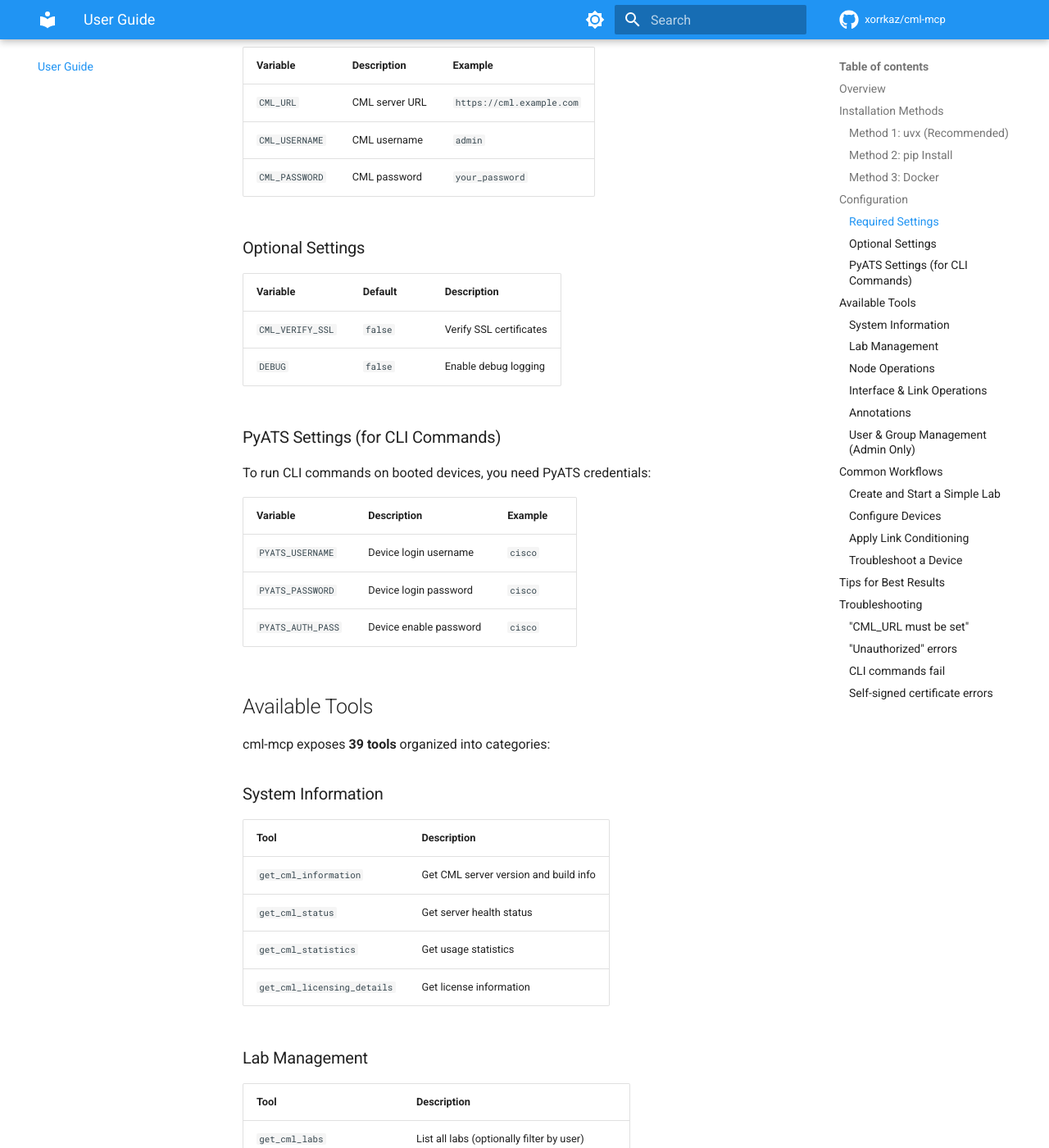
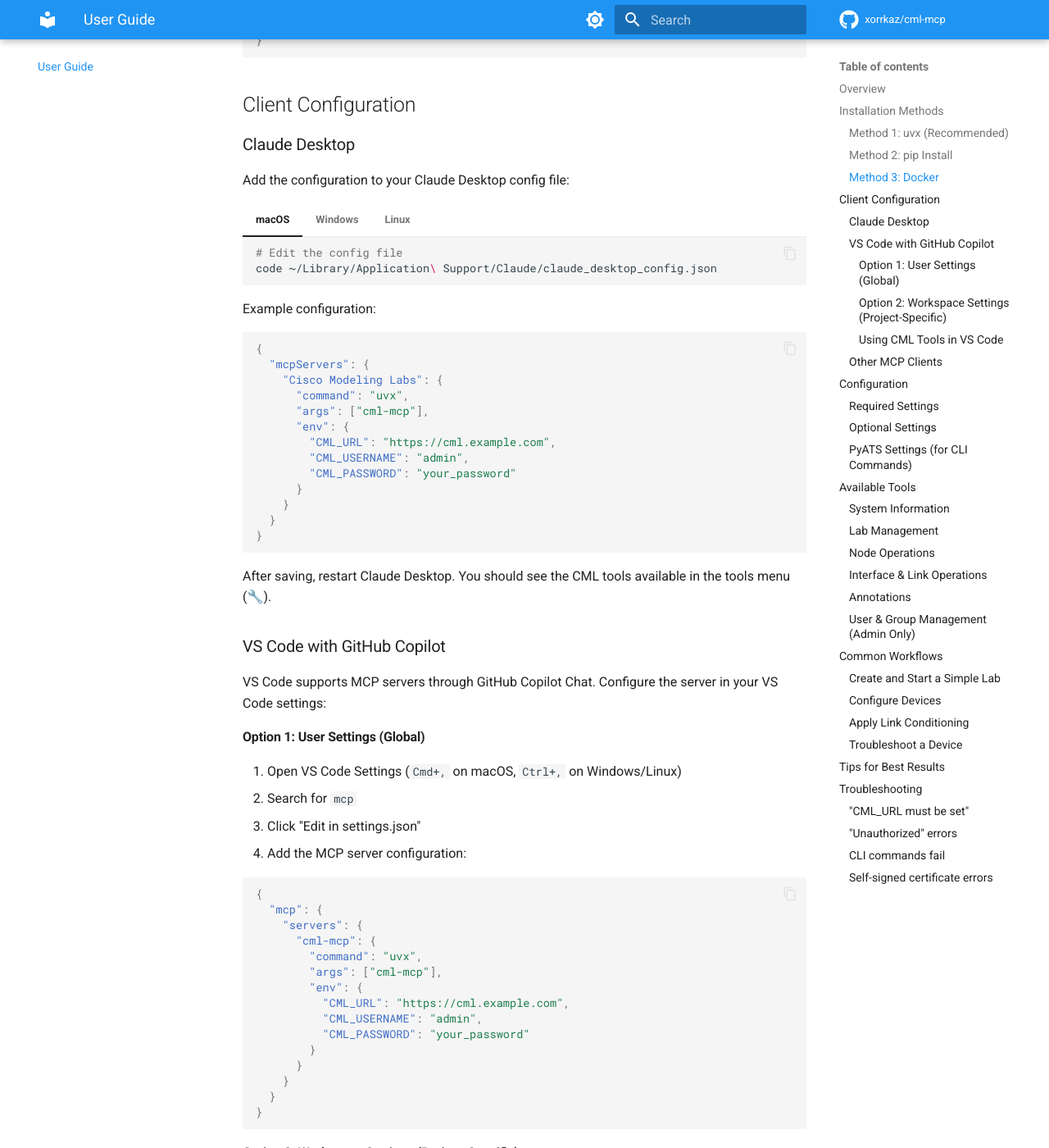
Before and after one commit to xorrkaz/cml-mcp, an MkDocs documentation site: the page built from docs/user-guide.md, in a window 1280 px wide and 1400 px high, scrolled down 2150 px. Shown: the whole window at 82% size. Built offline with MkDocs 1.6.1 and Material for MkDocs 9.7.7, drawn with Linux system fonts in a browser that asks for light colours; comment, search, counter and statistics services are not loaded; some of the changed text lies outside the part shown.

Commit message:
docs(user-guide): add VS Code/Copilot MCP configuration
- Explain uvx fetches from PyPI without local install
- Add VS Code user and workspace settings examples
- Add Claude Desktop config paths for all platforms
- Include Mermaid sequence diagram for tool flow

````diff
--- a/docs/user-guide.md
+++ b/docs/user-guide.md
@@ -16,7 +16,7 @@ cml-mcp enables natural language interaction with CML. Instead of using the web
 
 ### Method 1: uvx (Recommended)
 
-The simplest way to use cml-mcp. No installation required:
+The simplest way to use cml-mcp. No local installation required—`uvx` fetches the package from [PyPI](https://pypi.org/project/cml-mcp/) and runs it on-demand:
 
 ```json
 {
@@ -33,6 +33,9 @@ The simplest way to use cml-mcp. No installation required:
   }
 }
 ```
+
+!!! info "How does this work without installation?"
+    The `uvx` command (from [Astral's uv](https://docs.astral.sh/uv/)) automatically downloads `cml-mcp` from PyPI, caches it locally, and executes it. This is similar to `npx` for Node.js packages.
 
 ### Method 2: pip Install
 
@@ -87,6 +90,151 @@ Use the pre-built Docker image:
   }
 }
 ```
+
+## Client Configuration
+
+### Claude Desktop
+
+Add the configuration to your Claude Desktop config file:
+
+=== "macOS"
+
+    ```bash
+    # Edit the config file
+    code ~/Library/Application\ Support/Claude/claude_desktop_config.json
+    ```
+
+=== "Windows"
+
+    ```powershell
+    # Edit the config file
+    code $env:APPDATA\Claude\claude_desktop_config.json
+    ```
+
+=== "Linux"
+
+    ```bash
+    # Edit the config file
+    code ~/.config/Claude/claude_desktop_config.json
+    ```
+
+Example configuration:
+
+```json
+{
+  "mcpServers": {
+    "Cisco Modeling Labs": {
+      "command": "uvx",
+      "args": ["cml-mcp"],
+      "env": {
+        "CML_URL": "https://cml.example.com",
+        "CML_USERNAME": "admin",
+        "CML_PASSWORD": "your_password"
+      }
+    }
+  }
+}
+```
+
+After saving, restart Claude Desktop. You should see the CML tools available in the tools menu (🔧).
+
+### VS Code with GitHub Copilot
+
+VS Code supports MCP servers through GitHub Copilot Chat. Configure the server in your VS Code settings:
+
+#### Option 1: User Settings (Global)
+
+1. Open VS Code Settings (`Cmd+,` on macOS, `Ctrl+,` on Windows/Linux)
+2. Search for `mcp`
+3. Click "Edit in settings.json"
+4. Add the MCP server configuration:
+
+```json
+{
+  "mcp": {
+    "servers": {
+      "cml-mcp": {
+        "command": "uvx",
+        "args": ["cml-mcp"],
+        "env": {
+          "CML_URL": "https://cml.example.com",
+          "CML_USERNAME": "admin",
+          "CML_PASSWORD": "your_password"
+        }
+      }
+    }
+  }
+}
+```
+
+#### Option 2: Workspace Settings (Project-Specific)
+
+Create a `.vscode/mcp.json` file in your workspace:
+
+```json
+{
+  "servers": {
+    "cml-mcp": {
+      "command": "uvx",
+      "args": ["cml-mcp"],
+      "env": {
+        "CML_URL": "https://cml.example.com",
+        "CML_USERNAME": "admin",
+        "CML_PASSWORD": "your_password"
+      }
+    }
+  }
+}
+```
+
+!!! tip "Environment Variables"
+    For security, you can reference environment variables instead of hardcoding credentials:
+
+    ```json
+    {
+      "servers": {
+        "cml-mcp": {
+          "command": "uvx",
+          "args": ["cml-mcp"],
+          "env": {
+            "CML_URL": "${env:CML_URL}",
+            "CML_USERNAME": "${env:CML_USERNAME}",
+            "CML_PASSWORD": "${env:CML_PASSWORD}"
+          }
+        }
+      }
+    }
+    ```
+
+#### Using CML Tools in VS Code
+
+1. Open GitHub Copilot Chat (`Cmd+Shift+I` or `Ctrl+Shift+I`)
+2. Switch to **Agent Mode** (click the dropdown next to the chat input)
+3. The CML tools will be available automatically
+4. Ask questions like: *"List all my CML labs"* or *"Create a new lab with two routers"*
+
+```mermaid
+sequenceDiagram
+    participant User
+    participant VSCode as VS Code Copilot
+    participant MCP as cml-mcp
+    participant CML as CML Server
+
+    User->>VSCode: "Show my CML labs"
+    VSCode->>MCP: Call get_cml_labs()
+    MCP->>CML: GET /api/v0/labs
+    CML-->>MCP: Lab list JSON
+    MCP-->>VSCode: Formatted results
+    VSCode-->>User: Display lab information
+```
+
+### Other MCP Clients
+
+Any MCP-compatible client can use cml-mcp. The general configuration pattern is:
+
+1. **Command**: `uvx` (or `python -m cml_mcp` if installed via pip)
+2. **Args**: `["cml-mcp"]` (for uvx) or `[]` (for direct execution)
+3. **Environment**: Set `CML_URL`, `CML_USERNAME`, `CML_PASSWORD`
 
 ## Configuration
 
````
